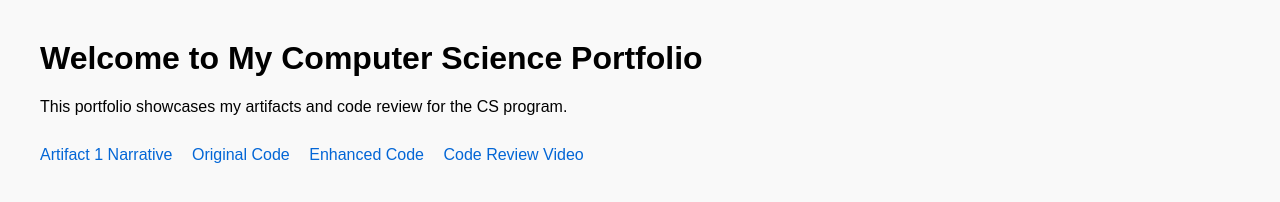
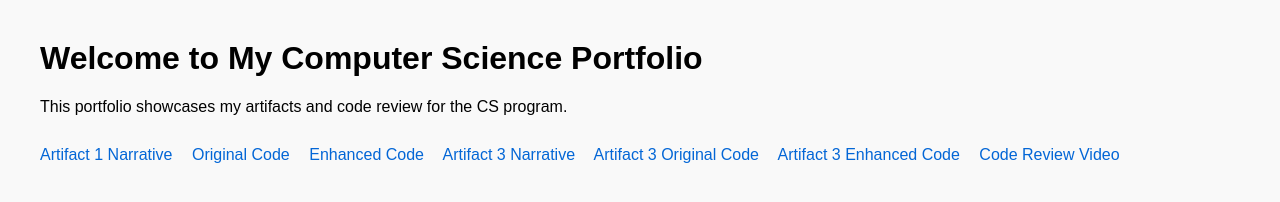
Before and after one commit to 18gream/18gream.github.io, a plain HTML site: page index.html in a window 1280 px wide. Drawn offline with Linux system fonts and the light colour scheme.

Commit message:
Update index.html

```diff
--- a/index.html
+++ b/index.html
@@ -32,6 +32,10 @@
         <a href="artifacts/artifact1/narrative.html">Artifact 1 Narrative</a>
         <a href="artifacts/artifact1/original/README.md">Original Code</a>
         <a href="artifacts/artifact1/enhanced/README.md">Enhanced Code</a>
+        <a href="artifacts/artifact3/narrative.html">Artifact 3 Narrative</a>
+        <a href="artifacts/artifact3/original/README.md">Artifact 3 Original Code</a>
+        <a href="artifacts/artifact3/enhanced/README.md">Artifact 3 Enhanced Code</a>
+
         <a href="https://youtu.be/gVlrU-CjY3k" target="_blank">Code Review Video</a>
     </nav>
 </body>
```
